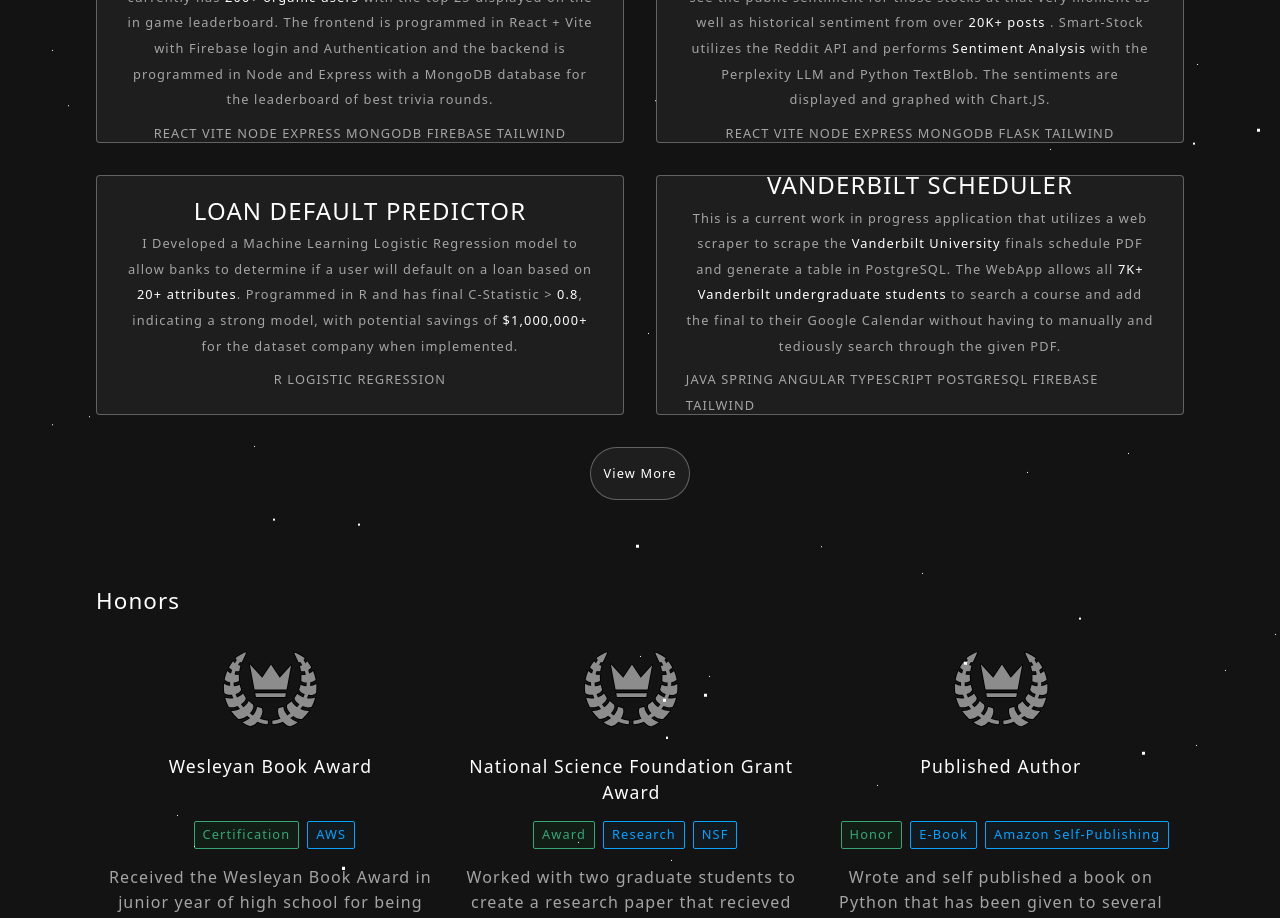
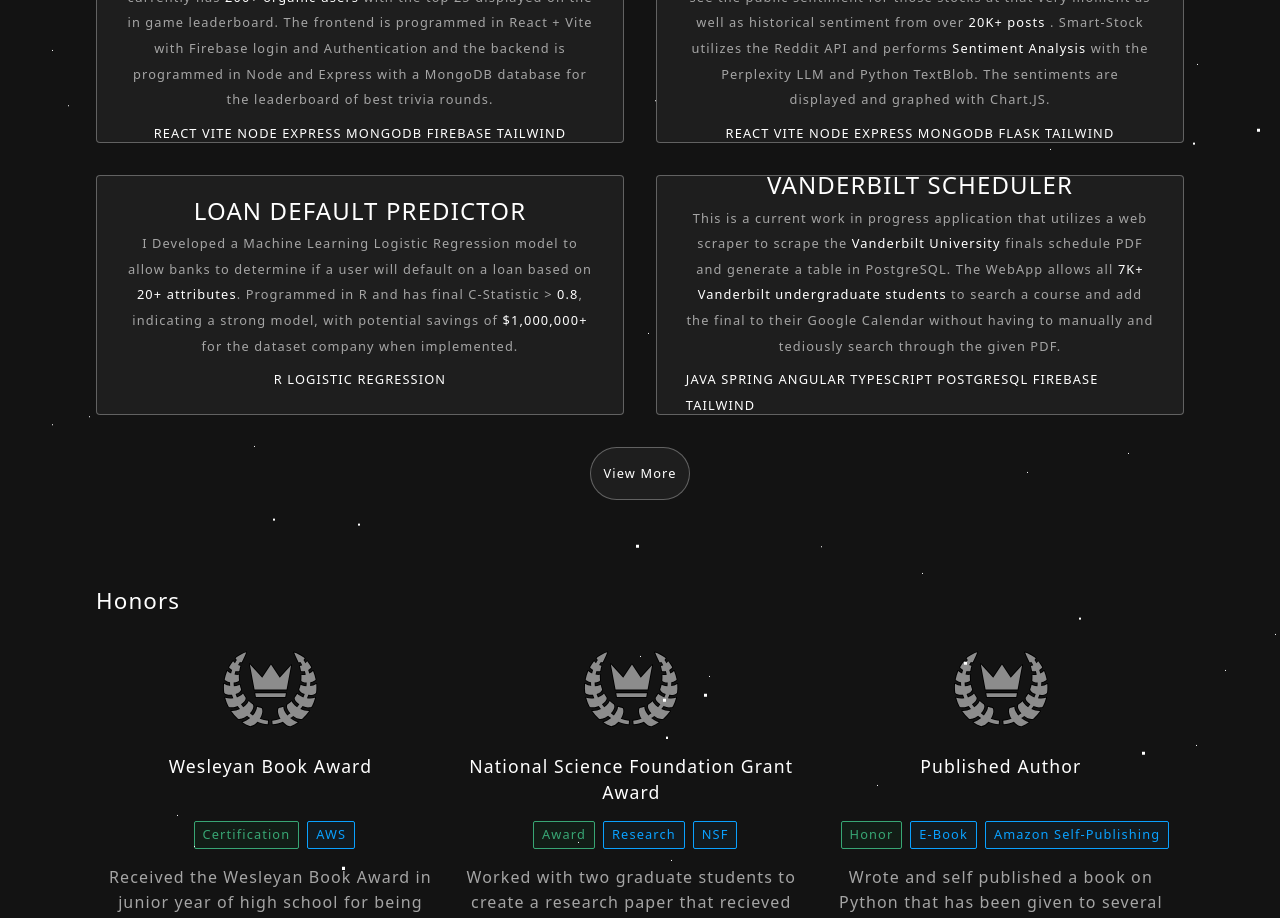
Before and after one commit to ashrit-ram-anala/Portfolio, a React (Vite) app in the folder client/: page / in a window 1280 px wide. Shown: the part 3040-3958 px from the top of the page. Built offline with nearby package versions, Linux system fonts and the light colour scheme.

Commit message:
moved styling from jsx file to here

```diff
--- a/client/src/App.css
+++ b/client/src/App.css
@@ -931,12 +931,13 @@ section .subtitle {
 
 .op-tech-stack {
   font-size: 0.8rem;
-  color: #a5a5a5;
+  color: "white";
+  text-align: 'center';
   transition: 0.3s ease;
 }
 
 .op-tech-stack:hover {
-  color: #fff;
+  color: var(--blue);
 }
 
 /* Medium screens (tablets, small desktops) */
```
